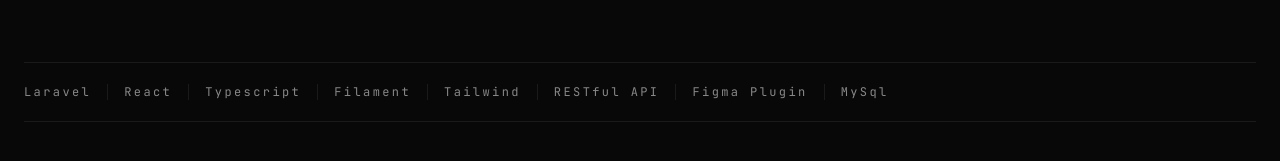
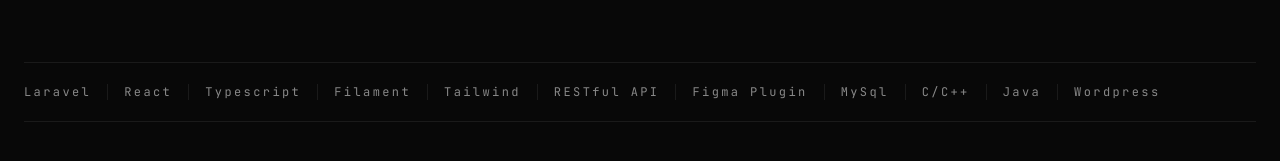
Before and after one commit to Rabiul35790/My-react-portfolio, a React (Vite) app: page / in a window 1280 px wide. Shown: the part 2565-2726 px from the top of the page. Built offline with nearby package versions, Linux system fonts and the light colour scheme; a web font is replaced by a local one.

Commit message:
favicon added

```diff
--- a/index.html
+++ b/index.html
@@ -5,6 +5,7 @@
     <meta name="viewport" content="width=device-width, initial-scale=1.0" />
     <meta name="description" content="Award-style portfolio for a full-stack developer and UI engineer." />
     <meta name="theme-color" content="#080808" />
+    <link rel="icon" type="image/png" href="/images/profile.png" />
     <link rel="preconnect" href="https://fonts.googleapis.com" />
     <link rel="preconnect" href="https://fonts.gstatic.com" crossorigin />
     <link href="https://fonts.googleapis.com/css2?family=DM+Sans:wght@400;500;700&family=JetBrains+Mono:wght@400;500;700&display=swap" rel="stylesheet" />
--- a/src/sections/AboutSection.tsx
+++ b/src/sections/AboutSection.tsx
@@ -135,7 +135,7 @@
       </div>
 
       <div className="about-reveal col-span-12 mt-8 flex flex-wrap gap-0 border-y border-border py-5 font-mono text-label text-text2">
-        {["Laravel", "React", "Typescript", "Filament", "Tailwind", "RESTful API", "Figma Plugin", "MySql"].map(
+        {["Laravel", "React", "Typescript", "Filament", "Tailwind", "RESTful API", "Figma Plugin", "MySql", "C/C++", "Java", "Wordpress"].map(
           (tool, index) => (
             <span key={tool} className="inline-flex items-center pr-4">
               {index > 0 && <span className="mr-4 h-4 w-px bg-border" aria-hidden />}
```
